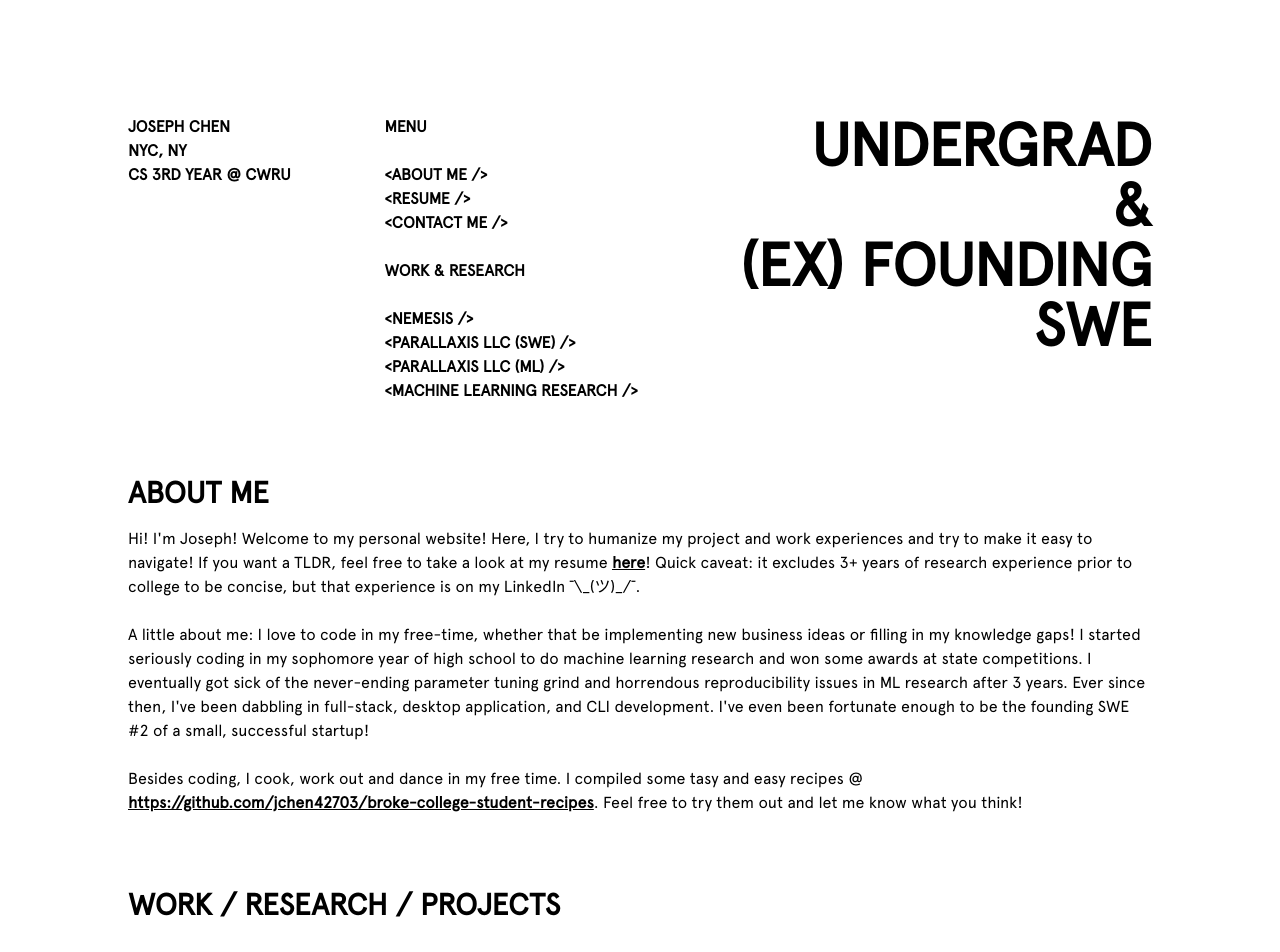
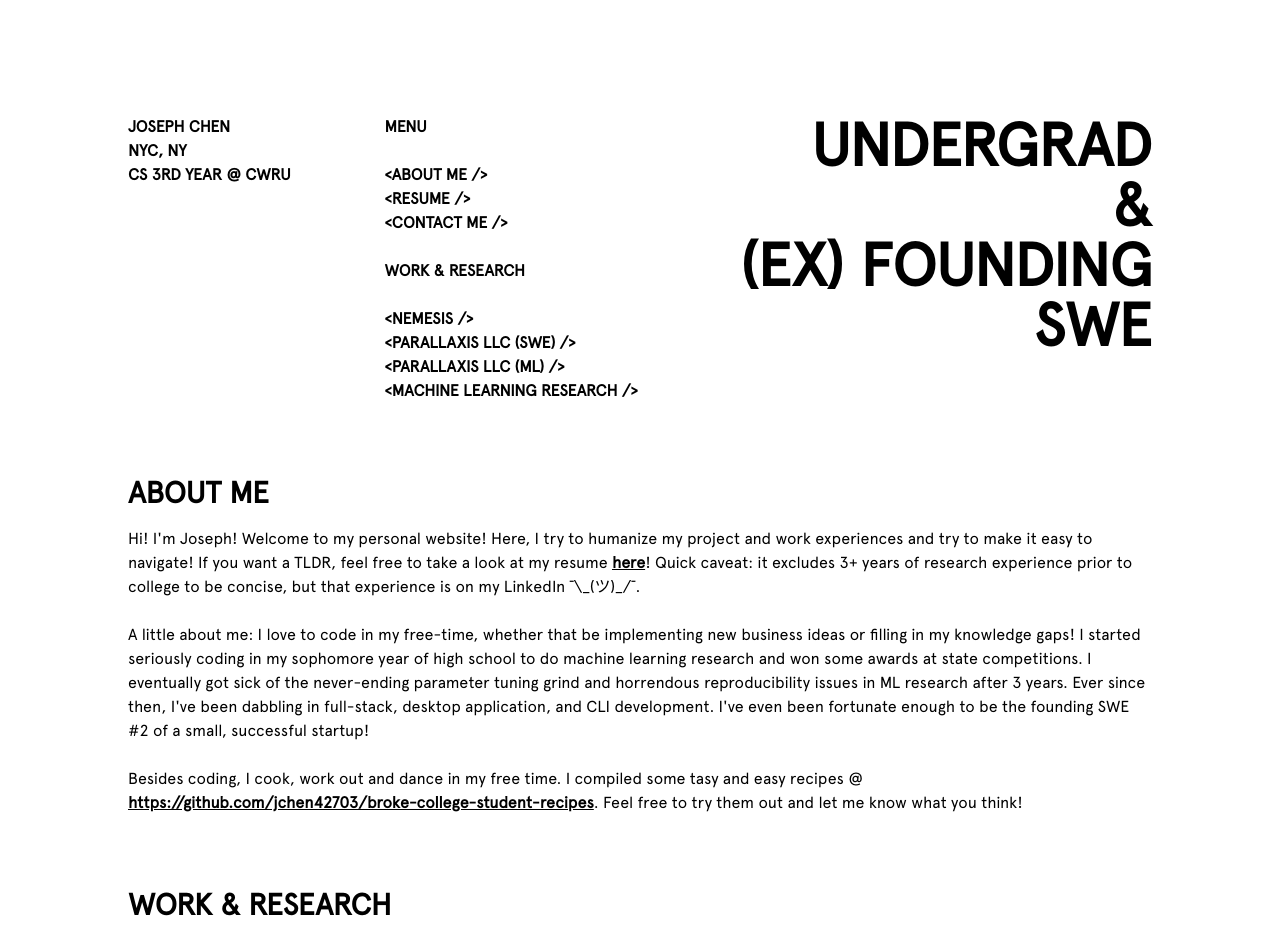
Before and after one commit to jchen42703/jchen42703.github.io, a React (Create React App) app in the folder v2/: page / in a window 1280 px wide. Shown: the top 952 px of the page. Built offline with nearby package versions, Linux system fonts and the light colour scheme.

Commit message:
Renamed work section to Work & Research

```diff
--- a/v2/src/home/WorkExperience.tsx
+++ b/v2/src/home/WorkExperience.tsx
@@ -10,7 +10,7 @@ function WorkExperience() {
 	return (
 		<div id="aboutme" className="content-container-no-top">
 			<UppercasedText
-				text={"Work / Research / Projects"}
+				text={"Work & Research"}
 				bold={true}
 				classes={"text-3xl"}
 			></UppercasedText>
```
